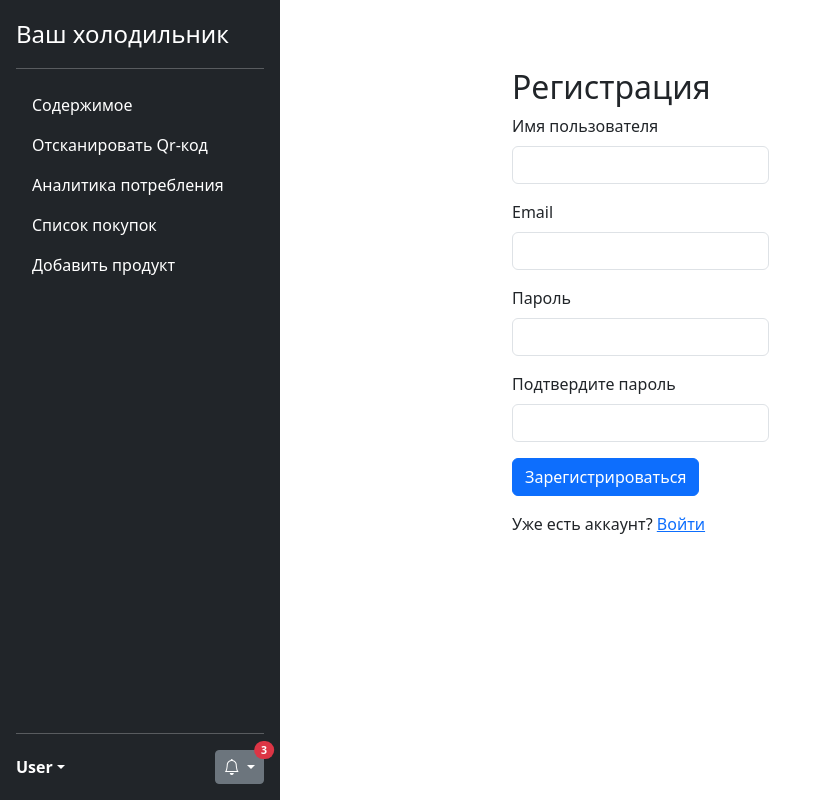
After one commit to Zoneeder/Qr_Smart_Fridge, a Flask app: page /register in a window 1280 px wide. The commit adds this page. Shown: the whole page, without its empty margins (0-815 px from the left). Run offline with Flask 3, Linux system fonts and the light colour scheme; data comes from the database, SQL or seed files in the repository; both versions use the stored data as it was after the commit.

Commit message:
Доработан интерфейс, создана система уведомлений и регистрации

```diff
--- a/app.py
+++ b/app.py
@@ -1,12 +1,18 @@
-from flask import Flask, render_template, request, redirect, url_for
+from flask import *
 import sqlite3
 from datetime import datetime
 
 app = Flask(__name__)
+app.secret_key = "top_secret"  # Замените на свой секретный ключ
 
 # Функции для подключения к базе данных
 
 #######################################
+
+def get_db_connection_users():
+    conn = sqlite3.connect("database/users.db")
+    conn.row_factory = sqlite3.Row
+    return conn
 
 def get_db_connection():
     conn = sqlite3.connect("database/fridge.db")
@@ -19,6 +25,78 @@ def get_db_connection_for_shopping_list():
     return connsl
 
 #######################################
+
+#######################################
+# Регистрация пользователя
+#######################################
+@app.route('/register', methods=['GET', 'POST'])
+def register():
+    if request.method == 'POST':
+        username = request.form['username'].strip()
+        email = request.form['email'].strip()
+        password = request.form['password']
+        confirm = request.form['confirm']
+
+        # Простая проверка заполненности полей
+        if not username or not email or not password or not confirm:
+            flash("Все поля обязательны для заполнения", "danger")
+            return render_template('register.html')
+
+        if password != confirm:
+            flash("Пароли не совпадают", "danger")
+            return render_template('register.html')
+
+        conn = get_db_connection_users()
+        user = conn.execute('SELECT * FROM users WHERE username = ? OR email = ?', (username, email)).fetchone()
+        if user:
+            flash("Пользователь с таким именем или email уже существует", "danger")
+            conn.close()
+            return render_template('register.html')
+
+        # Сохраняем пароль в открытом виде (небезопасно!)
+        conn.execute('INSERT INTO users (username, email, password) VALUES (?, ?, ?)', (username, email, password))
+        conn.commit()
+        conn.close()
+
+        flash("Регистрация прошла успешно! Теперь вы можете войти.", "success")
+        return redirect(url_for('login'))
+
+    return render_template('register.html')
+
+#######################################
+# Вход пользователя
+#######################################
+@app.route('/login', methods=['GET', 'POST'])
+def login():
+    if request.method == 'POST':
+        username_or_email = request.form['username_or_email'].strip()
+        password = request.form['password']
+
+        conn = get_db_connection_users()
+        # Ищем пользователя по username или email и сверяем пароль
+        user = conn.execute('SELECT * FROM users WHERE (username = ? OR email = ?) AND password = ?',
+                            (username_or_email, username_or_email, password)).fetchone()
+        conn.close()
+
+        if user:
+            session['user_id'] = user['id']
+            session['username'] = user['username']
+            flash("Вы успешно вошли в систему", "success")
+            return redirect(url_for('home'))
+        else:
+            flash("Неверное имя пользователя/Email или пароль", "danger")
+            return render_template('login.html')
+
+    return render_template('login.html')
+
+#######################################
+# Выход пользователя
+#######################################
+@app.route('/logout')
+def logout():
+    session.clear()
+    flash("Вы вышли из системы", "info")
+    return redirect(url_for('home'))
 
 # Маршрут для главной страницы
 @app.route('/')
@@ -37,7 +115,7 @@ def Qr_code():
 @app.route('/shopping_list', methods=['GET', 'POST'])
 def products():
     connsl = get_db_connection_for_shopping_list()
-    shopping_list = connsl.execute('SELECT * FROM shopping_list').fetchall()  # Получаем все продукты из базы данных
+    shopping_list = connsl.execute('SELECT * FROM shopping_list ORDER BY id DESC').fetchall()  # Получаем все продукты из базы данных
     connsl.close()
     if request.method == 'POST':
         # Получаем данные из формы
@@ -54,6 +132,14 @@ def products():
         connsl.commit()
         connsl.close()
     return render_template('shopping_list.html', active_page='shopping_list', shopping_list=shopping_list)
+
+@app.route('/delete/<int:product_id>', methods=['POST'])
+def delete_product(product_id):
+    connsl = get_db_connection_for_shopping_list()
+    connsl.execute('DELETE FROM shopping_list WHERE id = ?', (product_id,))
+    connsl.commit()
+    connsl.close()
+    return redirect(url_for('products'))
 
 # Маршрут для добавления продукта
 @app.route('/add', methods=['GET', 'POST'])
@@ -88,5 +174,41 @@ def add_product():
 def analytics():
     return render_template('analytics.html', active_page='analytics')
 
+@app.context_processor
+def inject_notifications():
+    # Получаем список отклонённых уведомлений из сессии
+    dismissed = session.get('dismissed_notifications', [])
+    conn = get_db_connection()
+    # Запрашиваем id, имя и дату истечения срока для всех продуктов
+    products = conn.execute('SELECT id, name, expiration_date FROM products').fetchall()
+    conn.close()
+
+    notifications = []
+    today = datetime.today().date()
+    warning_days = 3  # Предупреждать за 3 дня до истечения
+
+    for product in products:
+        # Если уведомление для этого продукта уже было отклонено, пропускаем его
+        if product['id'] in dismissed:
+            continue
+        exp_date = datetime.strptime(product['expiration_date'], '%Y-%m-%d').date()
+        days_left = (exp_date - today).days
+        if days_left <= warning_days:
+            notifications.append({
+                'id': product['id'],
+                'message': f"{product['name']} скоро испортится! Осталось {days_left}  дн."
+            })
+
+    return dict(notifications=notifications, notifications_count=len(notifications))
+
+@app.route('/dismiss_notification/<int:product_id>', methods=['POST'])
+def dismiss_notification(product_id):
+    dismissed = session.get('dismissed_notifications', [])
+    if product_id not in dismissed:
+        dismissed.append(product_id)
+        session['dismissed_notifications'] = dismissed
+    return '', 204
+
+
 if __name__ == '__main__':
     app.run(debug=True)
--- a/static/css/styles.css
+++ b/static/css/styles.css
@@ -22,3 +22,8 @@
   margin-left: 480px; /* Отступ для основного контента */
   padding: 20px;
 }
+
+/* my-margin-end */
+.mme {
+  margin-right: 100px;
+}
--- a/templates/base.html
+++ b/templates/base.html
@@ -6,6 +6,8 @@
   <meta name="viewport" content="width=device-width, initial-scale=1">
   <title>{% block title %}SmartFridge{% endblock %}</title>
   <link href="https://cdn.jsdelivr.net/npm/bootstrap@5.3.3/dist/css/bootstrap.min.css" rel="stylesheet">
+  <link href="https://cdn.jsdelivr.net/npm/bootstrap-icons/font/bootstrap-icons.css" rel="stylesheet">
+
   <!-- Подключаем наш файл стилей -->
   <link rel="stylesheet" href="{{ url_for('static', filename='css/styles.css') }}">
 </head>
--- a/templates/navbar.html
+++ b/templates/navbar.html
@@ -1,4 +1,4 @@
-<nav class="d-flex flex-column flex-shrink-0 p-3 text-bg-dark sidebar-fullwidth">
+<nav class="d-flex flex-column flex-shrink-0 p-3 text-bg-dark sidebar-fullwidth" style="height: 100vh;">
   <a href="/" class="d-flex align-items-center mb-3 mb-md-0 me-md-auto text-white text-decoration-none">
     <span class="fs-4">Ваш холодильник</span>
   </a>
@@ -31,15 +31,86 @@
     </li>
   </ul>
   <hr>
+  <div class="d-flex justify-content-between align-items-center">
+    <!-- Dropdown для настроек пользователя -->
     <div class="dropdown">
       <a href="#" class="d-flex align-items-center text-white text-decoration-none dropdown-toggle" data-bs-toggle="dropdown" aria-expanded="false">
-        <strong>User</strong>
+        <strong>
+          {% if session.user_id %}
+            {{ session.username }}
+          {% else %}
+            User
+          {% endif %}
+        </strong>
       </a>
       <ul class="dropdown-menu dropdown-menu-dark text-small shadow">
+        {% if session.user_id %}
+          <li><a class="dropdown-item" href="#">Профиль</a></li>
           <li><a class="dropdown-item" href="#">Настройки</a></li>
-        <li><a class="dropdown-item" href="#">Профиль</a></li>
           <li><hr class="dropdown-divider"></li>
-        <li><a class="dropdown-item" href="#">Sign out</a></li>
+          <li><a class="dropdown-item" href="{{ url_for('logout') }}">Выход</a></li>
+        {% else %}
+          <li><a class="dropdown-item" href="{{ url_for('login') }}">Войти</a></li>
+          <li><a class="dropdown-item" href="{{ url_for('register') }}">Регистрация</a></li>
+        {% endif %}
       </ul>
     </div>
+    <!-- Кнопка уведомлений -->
+    <div>
+      <div class="position-relative">
+        <button type="button" class="btn btn-secondary btn-sm dropdown-toggle" data-bs-toggle="dropdown" aria-expanded="false">
+          <i class="bi bi-bell fs-6"></i>
+          {% if notifications_count > 0 %}
+            <span class="position-absolute top-0 start-100 translate-middle badge rounded-pill bg-danger">
+              {{ notifications_count }}
+              <span class="visually-hidden">unread messages</span>
+            </span>
+          {% endif %}
+        </button>
+        <ul class="dropdown-menu dropdown-menu-end dropdown-menu-dark text-small" id="notifications-dropdown">
+          {% if notifications and notifications|length > 0 %}
+            {% for notification in notifications %}
+              <li>
+                <a class="dropdown-item notification-item" href="#" data-product-id="{{ notification.id }}">
+                  {{ notification.message }}
+                </a>
+              </li>
+            {% endfor %}
+          {% else %}
+            <li><span class="dropdown-item-text">Нет уведомлений</span></li>
+          {% endif %}
+        </ul>
+      </div>
+    </div>
+  </div>
 </nav>
+
+<!-- Скрипт для обработки клика по уведомлению -->
+<script>
+document.addEventListener('DOMContentLoaded', function () {
+  document.querySelectorAll('.notification-item').forEach(function(item) {
+    item.addEventListener('click', function(e) {
+      e.preventDefault();
+      var productId = this.getAttribute('data-product-id');
+      var self = this;
+      fetch('/dismiss_notification/' + productId, { method: 'POST' })
+        .then(function(response) {
+          if (response.ok) {
+            // Удаляем уведомление из выпадающего списка
+            self.parentElement.remove();
+            // Обновляем счетчик уведомлений (если он есть)
+            var badge = document.querySelector('.badge');
+            if (badge) {
+              var count = parseInt(badge.innerText) - 1;
+              if (count <= 0) {
+                badge.remove();
+              } else {
+                badge.innerText = count;
+              }
+            }
+          }
+        });
+    });
+  });
+});
+</script>
--- /dev/null
+++ b/templates/register.html
@@ -0,0 +1,38 @@
+{% extends 'base.html' %}
+{% block title %}Регистрация{% endblock %}
+
+{% block content %}
+<div class="container mt-5" style="max-width: 500px;">
+  <h2>Регистрация</h2>
+  {% with messages = get_flashed_messages(with_categories=true) %}
+    {% if messages %}
+      {% for category, message in messages %}
+        <div class="alert alert-{{ category }} alert-dismissible fade show" role="alert">
+          {{ message }}
+          <button type="button" class="btn-close" data-bs-dismiss="alert" aria-label="Close"></button>
+        </div>
+      {% endfor %}
+    {% endif %}
+  {% endwith %}
+  <form method="POST">
+    <div class="mb-3">
+      <label for="username" class="form-label">Имя пользователя</label>
+      <input type="text" class="form-control" id="username" name="username" required>
+    </div>
+    <div class="mb-3">
+      <label for="email" class="form-label">Email</label>
+      <input type="email" class="form-control" id="email" name="email" required>
+    </div>
+    <div class="mb-3">
+      <label for="password" class="form-label">Пароль</label>
+      <input type="password" class="form-control" id="password" name="password" required>
+    </div>
+    <div class="mb-3">
+      <label for="confirm" class="form-label">Подтвердите пароль</label>
+      <input type="password" class="form-control" id="confirm" name="confirm" required>
+    </div>
+    <button type="submit" class="btn btn-primary">Зарегистрироваться</button>
+  </form>
+  <p class="mt-3">Уже есть аккаунт? <a href="{{ url_for('login') }}">Войти</a></p>
+</div>
+{% endblock %}
```
Also changed, not shown: templates/index.html (+34 -1 lines), templates/login.html (added, +30 -0 lines), templates/shopping_list.html (+10 -8 lines), database/shopping_list.db, database/users.db (added). Lines whose indentation alone changed are shown as unchanged.
